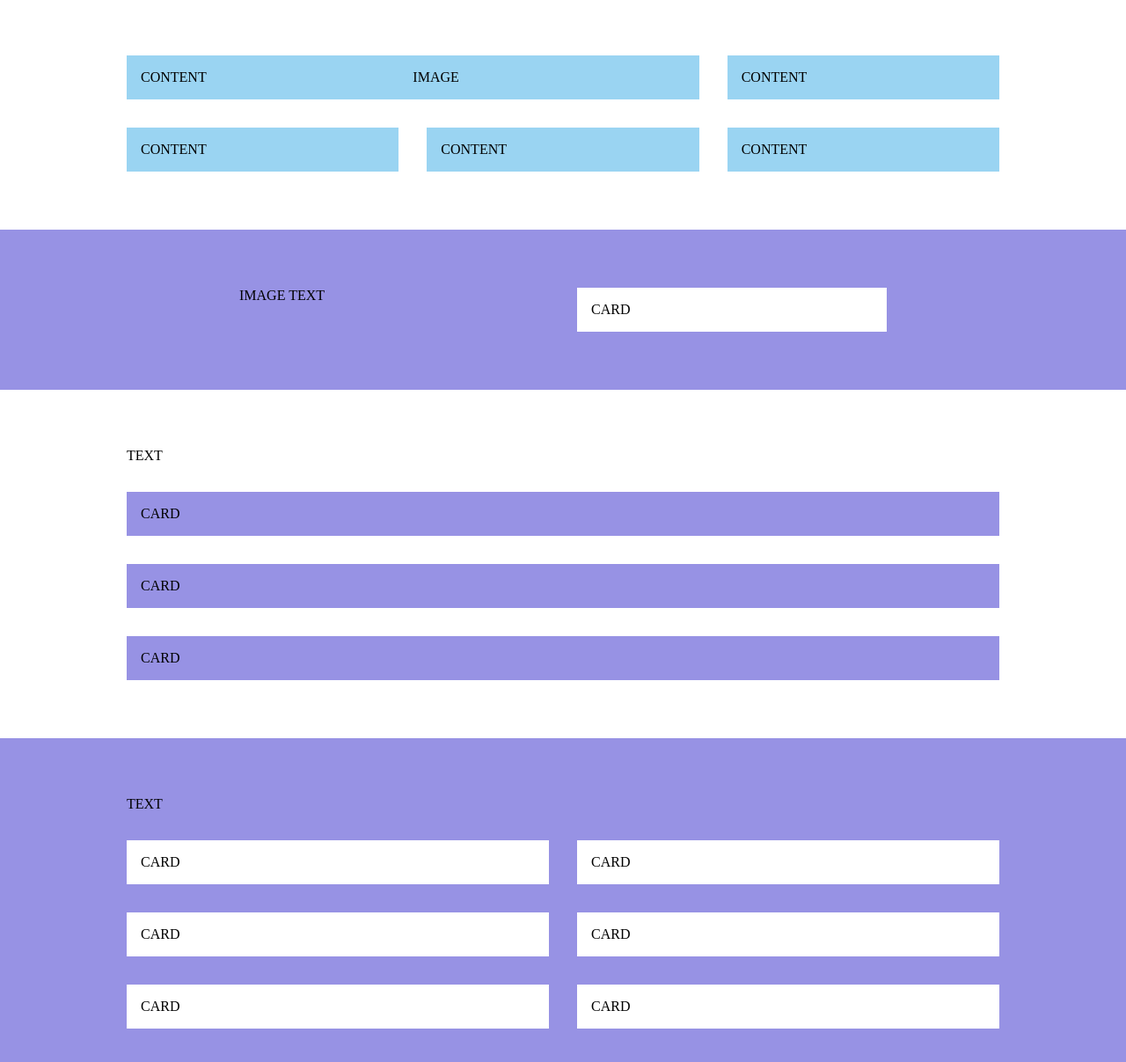
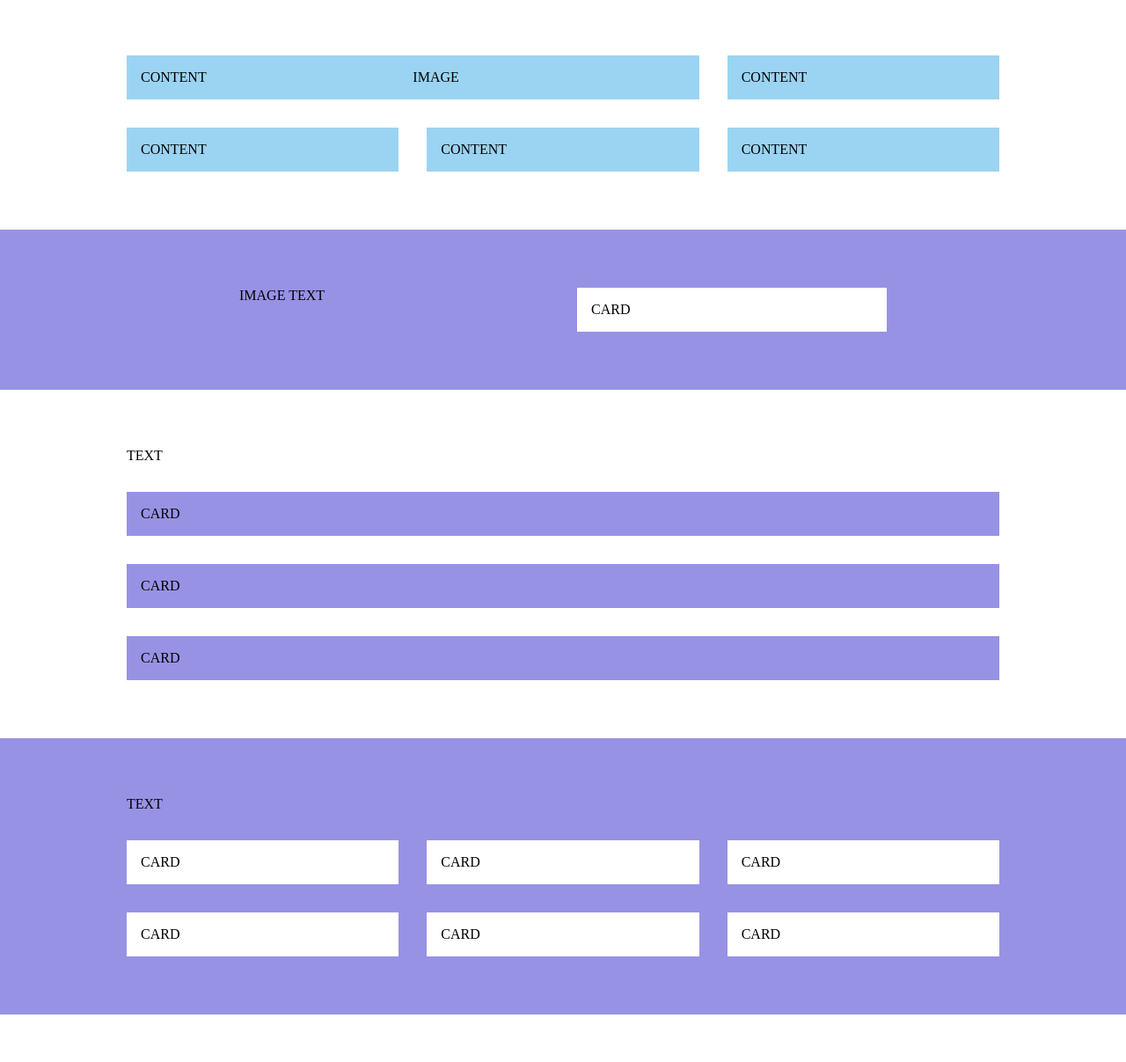
Before and after one commit to umbertofaenza/htmlcss-responsive-layout, a plain HTML site: page index.html in a window 1280 px wide. Shown: the part 83-1290 px from the top of the page at 88% size. After the commit the page ends 1236 px from the top, so only its background shows below. Drawn offline with Linux system fonts and the light colour scheme.

Commit message:
style: desktop - benefits cards width

```diff
--- a/css/style.css
+++ b/css/style.css
@@ -196,4 +196,9 @@ section {
   #planning .col {
     width: 50%;
   }
+
+  /* benefits */
+  #benefits .row.benefits__cards .col {
+    width: calc(100% / 3);
+  }
 }
```
